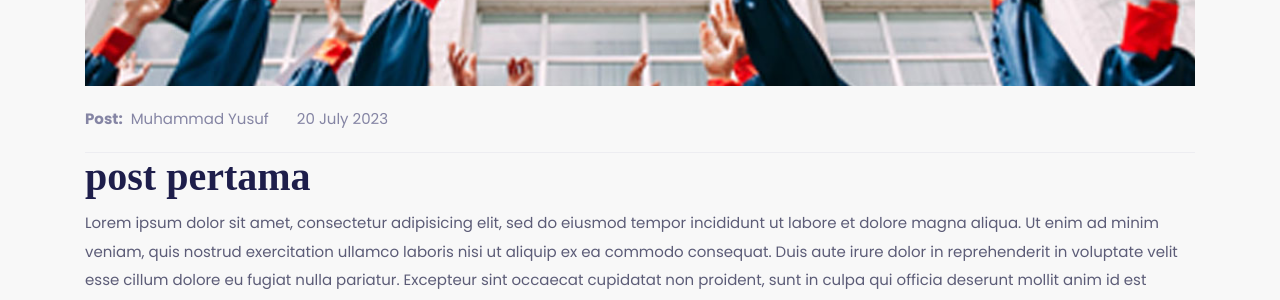
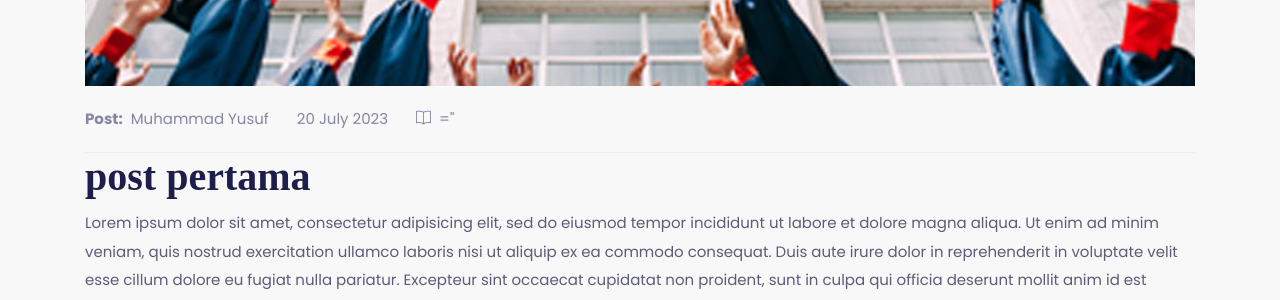
Before and after one commit to mwnsofficial/simastertutorials.github.io, a Jekyll site: the page built from _posts/2023-07-20-post-pertama.md, in a window 1280 px wide and 900 px high, scrolled down 784 px. Shown: the part 152-452 px from the top of the window. Built offline with Jekyll 4.4.1, drawn with Linux system fonts in a browser that asks for light colours; some web fonts are replaced; comment, search, counter and statistics services are not loaded.

Commit message:
Update post.html

```diff
--- a/_layouts/post.html
+++ b/_layouts/post.html
@@ -28,6 +28,7 @@
         <ul class="list-inline">
           <li class="list-inline-item mr-4 mb-3 mb-md-0 text-light"><span class="font-weight-bold mr-2">Post:</span>{{site.author}}</li>
           <li class="list-inline-item mr-4 mb-3 mb-md-0 text-light">{{ page.date | date: "%d %B %Y" }}</li>
+          <li class="list-inline-item mr-4 mb-3 mb-md-0 text-light"><i class="ti-book mr-2"></i>{% if page.tags != null %}{% assign projectTags = site.data.tags.allowed-tags %}{% for tag in page.tags %}{% if projectTags contains tag %}<a href="/{{ "tag_" | append: tag | append: ".html"}}">{{tag}}</a>{% unless forloop.last %}, {% endunless%}{% endif %}{% endfor %}{% endif %}="</li>
         </ul>
       </div>
       <!-- border -->
```
